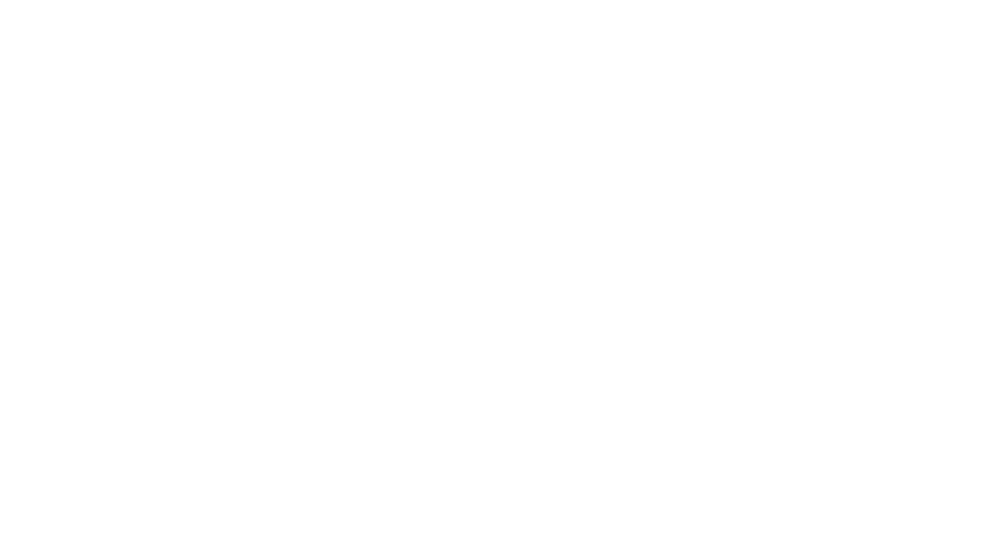
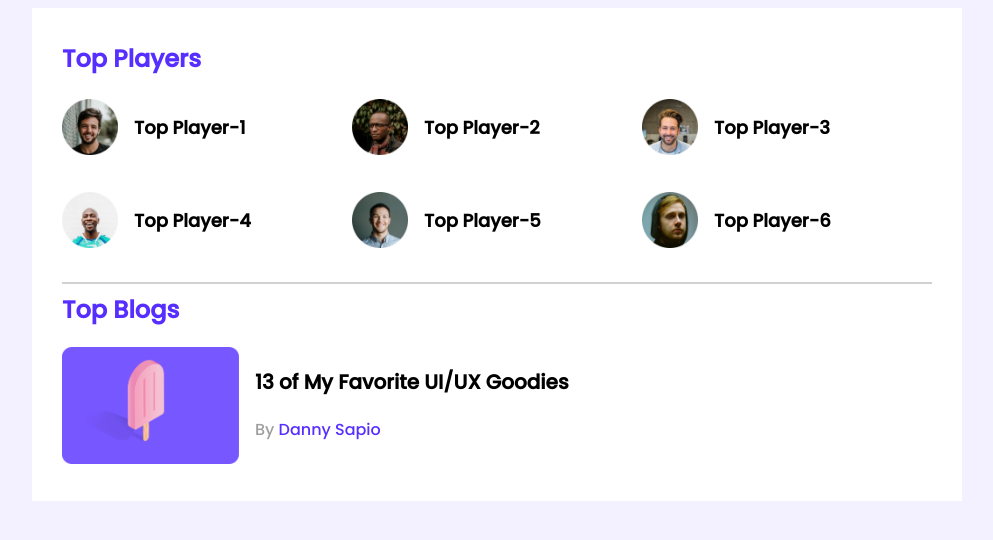
Before and after one commit to Saidur-07/leader-board-project, a plain HTML site: page index.html in a window 1280 px wide. Shown: the whole page, without its empty margins (143-1136 px from the left). Drawn offline with Linux system fonts and the light colour scheme.

Commit message:
third commit

```diff
--- a/index.html
+++ b/index.html
@@ -1,13 +1,65 @@
 <!DOCTYPE html>
 <html lang="en">
-<head>
-    <meta charset="UTF-8">
-    <meta http-equiv="X-UA-Compatible" content="IE=edge">
-    <meta name="viewport" content="width=device-width, initial-scale=1.0">
+  <head>
+    <meta charset="UTF-8" />
+    <meta http-equiv="X-UA-Compatible" content="IE=edge" />
+    <meta name="viewport" content="width=device-width, initial-scale=1.0" />
     <title>Leaderboard Project</title>
-    <link rel="stylesheet" href="style.css">
-</head>
-<body>
-
-</body>
+    <link rel="stylesheet" href="style.css" />
+  </head>
+  <body>
+    <!-- header start -->
+    <header></header>
+    <!-- header end -->
+    <main>
+      <!-- top players and top blogs -->
+      <section class="container">
+        <div class="top-players">
+          <h2 class="section-title">Top Players</h2>
+          <div class="players">
+            <!-- .player*6>img[src="images/players/player-$.png"]+h3{Top Player-$} -->
+            <div class="player">
+              <img src="images/players/player-1.png" alt="" />
+              <h3 class="player-name">Top Player-1</h3>
+            </div>
+            <div class="player">
+              <img src="images/players/player-2.png" alt="" />
+              <h3 class="player-name">Top Player-2</h3>
+            </div>
+            <div class="player">
+              <img src="images/players/player-3.png" alt="" />
+              <h3 class="player-name">Top Player-3</h3>
+            </div>
+            <div class="player">
+              <img src="images/players/player-4.png" alt="" />
+              <h3 class="player-name">Top Player-4</h3>
+            </div>
+            <div class="player">
+              <img src="images/players/player-5.png" alt="" />
+              <h3 class="player-name">Top Player-5</h3>
+            </div>
+            <div class="player">
+              <img src="images/players/player-6.png" alt="" />
+              <h3 class="player-name">Top Player-6</h3>
+            </div>
+          </div>
+        </div>
+        <hr />
+        <div class="top-blogs">
+          <h2 class="section-title">Top Blogs</h2>
+          <div class="blogs">
+            <article class="blog">
+              <div class="thumbnail">
+                <img src="images/blogs/blog-1.png" alt="" />
+              </div>
+              <div class="blog-info">
+                <h3 class="blog-title">13 of My Favorite UI/UX Goodies</h3>
+                <p class="blog-author">By <a href="#">Danny Sapio</a></p>
+              </div>
+            </article>
+          </div>
+        </div>
+      </section>
+    </main>
+  </body>
 </html>
--- a/style.css
+++ b/style.css
@@ -0,0 +1,71 @@
+/* fonts  */
+@import url("https://fonts.googleapis.com/css2?family=Poppins:wght@500&display=swap");
+
+/* common styles */
+body {
+  font-family: "Poppins", sans-serif;
+  background-color: #f3f1ff;
+}
+main {
+  display: flex;
+  justify-content: center;
+}
+.top-players {
+  margin-bottom: 30px;
+}
+.section-title {
+  color: #562eff;
+  font-size: 24px;
+  margin-top: 3px;
+}
+.container {
+  background-color: #fff;
+  width: 870px;
+  padding: 30px;
+}
+/* top player stylles */
+.players {
+  display: grid;
+  grid-template-columns: repeat(3, 1fr);
+  grid-row-gap: 30px;
+}
+.player {
+  display: flex;
+  align-items: center;
+}
+.player img {
+  width: 56px;
+  height: 56px;
+}
+.player-name {
+  margin-left: 16px;
+  font-size: 18px;
+}
+hr {
+  border: 1px solid #d1d1d1;
+}
+
+/* blogs */
+
+.blog {
+  display: flex;
+}
+.blog .thumbnail img {
+  width: 177px;
+  height: 117px;
+}
+.blog-info {
+  margin-left: 16px;
+}
+.blog-title {
+  font-size: 20px;
+}
+.blog-author {
+  color: #9f9f9f;
+  font-size: 16px;
+}
+.blog-author a{
+    text-decoration: none;
+    font-size: 16px;
+    color: #562EFF;
+}
```
